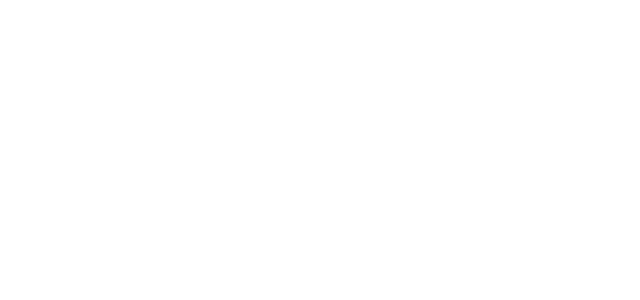
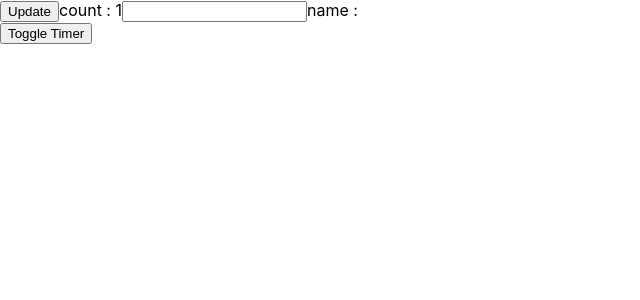
Before and after one commit to noranlenna/react-practice, a React (Create React App) app: page / in a window 1280 px wide. Shown: the top 300 px of the page, without its empty margins (0-640 px from the left). Built offline with nearby package versions, Linux system fonts and the light colour scheme.

Commit message:
Byulcoding React Hooks - UseEffect

```diff
--- a/src/App.js
+++ b/src/App.js
@@ -1,7 +1,11 @@
+import ByulHooksUseEffect from "./component/byulcoding/hooks/useeffect/Byul-Hooks-UseEffect";
+
 function App() {
   return (
     <div className="App">
       <div className="react-practice">
+        <ByulHooksUseEffect></ByulHooksUseEffect>
+
       </div>
     </div>
   );
--- /dev/null
+++ b/src/component/byulcoding/hooks/useeffect/Byul-Hooks-UseEffect-One.jsx
@@ -0,0 +1,46 @@
+import React, {useEffect, useState} from 'react';
+
+function ByulHooksUseEffectOne(props) {
+	const [count, setCount] = useState(1);
+	const [name, setName] = useState('');
+
+	const handleCountUpdate = ()=>{
+		setCount(count + 1)
+	}
+
+	const handleInputChange = (e)=>{
+		setName(e.target.value)
+	}
+
+
+
+	// 마운트 될 경우에만 실행됨.
+	useEffect(()=>{
+		console.log("Mount")
+	}, [])
+
+	// 렌더링 될 때 마다 실행됨.
+	useEffect(()=>{
+		console.log("Rendering...")
+	}, )
+	// count가 변할때만 실행됨.
+	useEffect(()=>{
+		console.log("Count Rendering...")
+	}, [count])
+	// name이 변할때만 실행됨.
+	useEffect(()=>{
+		console.log("Name Rendering...")
+	}, [name])
+
+
+	return (
+		<div>
+			<button type="button" onClick={handleCountUpdate}>Update</button>
+			<span>count : {count}</span>
+			<input type="text" value={name} onChange={handleInputChange}/>
+			<span>name : {name}</span>
+		</div>
+	);
+}
+
+export default ByulHooksUseEffectOne;
--- /dev/null
+++ b/src/component/byulcoding/hooks/useeffect/Byul-Hooks-UseEffect-Two.jsx
@@ -0,0 +1,14 @@
+import React, {useEffect, useState} from 'react';
+import Timer from "./component/Timer";
+
+function ByulHooksUseEffectOne(props) {
+	const [showTimer,setShowTimer] = useState(false);
+	return (
+		<div>
+			{showTimer && <Timer></Timer>}
+			<button onClick={()=>{setShowTimer(!showTimer)}} type="button">Toggle Timer</button>
+		</div>
+	);
+}
+
+export default ByulHooksUseEffectOne;
--- /dev/null
+++ b/src/component/byulcoding/hooks/useeffect/Byul-Hooks-UseEffect.jsx
@@ -0,0 +1,15 @@
+import React from 'react';
+import ByulHooksUseEffectOne from "./Byul-Hooks-UseEffect-One";
+import ByulHooksUseEffectTwo from "./Byul-Hooks-UseEffect-Two";
+
+
+function ByulHooksUseEffect(props) {
+	return (
+		<div>
+			<ByulHooksUseEffectOne></ByulHooksUseEffectOne>
+			<ByulHooksUseEffectTwo></ByulHooksUseEffectTwo>
+		</div>
+	);
+}
+
+export default ByulHooksUseEffect;
--- /dev/null
+++ b/src/component/byulcoding/hooks/useeffect/component/Timer.jsx
@@ -0,0 +1,24 @@
+import React, { useEffect  } from "react";
+
+function Timer() {
+	// Mounted
+  useEffect(() => {
+    const timer = setInterval(() => {
+      console.log("타이머 돌아가는중...");
+    }, 1000);
+
+		// Unmounted
+    return () => {
+      clearInterval(timer);
+      console.log("타이머가 종료되었습니다.");
+    };
+  }, []);
+
+  return (
+    <div>
+      <span>타이머를 시작합니다. 콘솔을 보세요!</span>
+    </div>
+  );
+}
+
+export default Timer;
```
Also changed, not shown: src/component/byulcoding/hooks/useeffect/readme.md (added), src/component/byulcoding/hooks/usestate/readme.md, 1 other file (tests, documents, lock files or other folders).
